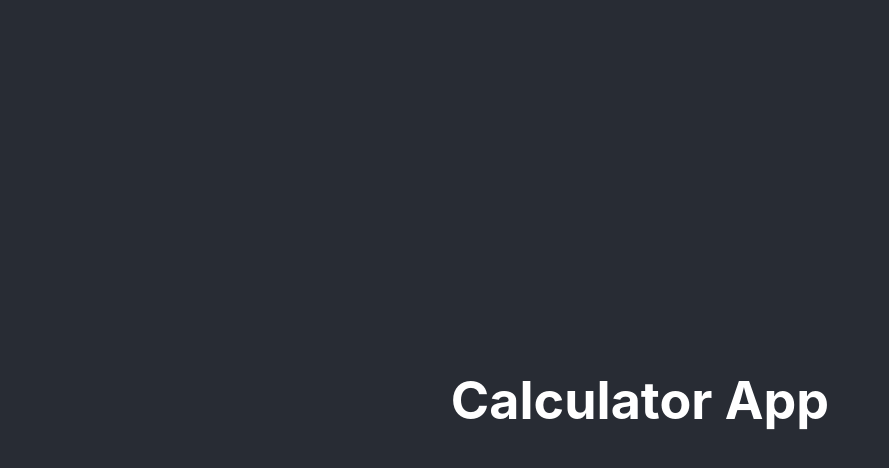
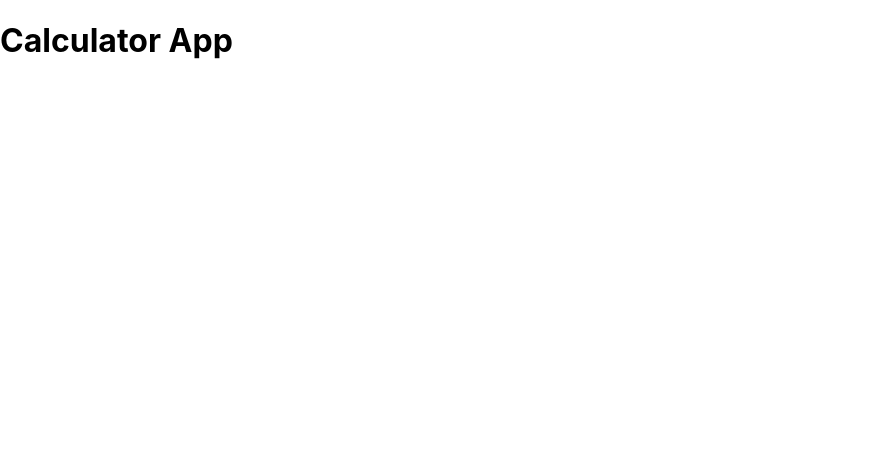
Before and after one commit to alishabab/react-calculator, a React (Create React App) app: page / in a window 1280 px wide. Shown: the top 468 px of the page, without its empty margins (0-889 px from the left). Built offline with nearby package versions, Linux system fonts and the light colour scheme.

Commit message:
created Display component

```diff
--- a/src/App.css
+++ /dev/null
@@ -1,39 +0,0 @@
-.App {
-  text-align: center;
-}
-
-.App-logo {
-  height: 40vmin;
-  pointer-events: none;
-}
-
-@media (prefers-reduced-motion: no-preference) {
-  .App-logo {
-    animation: App-logo-spin infinite 20s linear;
-  }
-}
-
-.App-header {
-  background-color: #282c34;
-  min-height: 100vh;
-  display: flex;
-  flex-direction: column;
-  align-items: center;
-  justify-content: center;
-  font-size: calc(10px + 2vmin);
-  color: white;
-}
-
-.App-link {
-  color: #61dafb;
-}
-
-@keyframes App-logo-spin {
-  from {
-    transform: rotate(0deg);
-  }
-
-  to {
-    transform: rotate(360deg);
-  }
-}
--- a/src/App.js
+++ /dev/null
@@ -1,15 +0,0 @@
-import React from 'react';
-
-import './App.css';
-
-function App() {
-  return (
-    <div className="App">
-      <header className="App-header">
-        <h1>Calculator App</h1>
-      </header>
-    </div>
-  );
-}
-
-export default App;
--- /dev/null
+++ b/src/components/App.js
@@ -0,0 +1,11 @@
+import React from 'react';
+
+const App = () => (
+  <div>
+    <header>
+      <h1>Calculator App</h1>
+    </header>
+  </div>
+);
+
+export default App;
--- a/src/index.js
+++ b/src/index.js
@@ -1,7 +1,7 @@
 import React from 'react';
 import ReactDOM from 'react-dom';
 import './index.css';
-import App from './App';
+import App from './components/App';
 import * as serviceWorker from './serviceWorker';
 
 ReactDOM.render(
```
Also changed, not shown: src/components/Display.js (added, +18 -0 lines).
